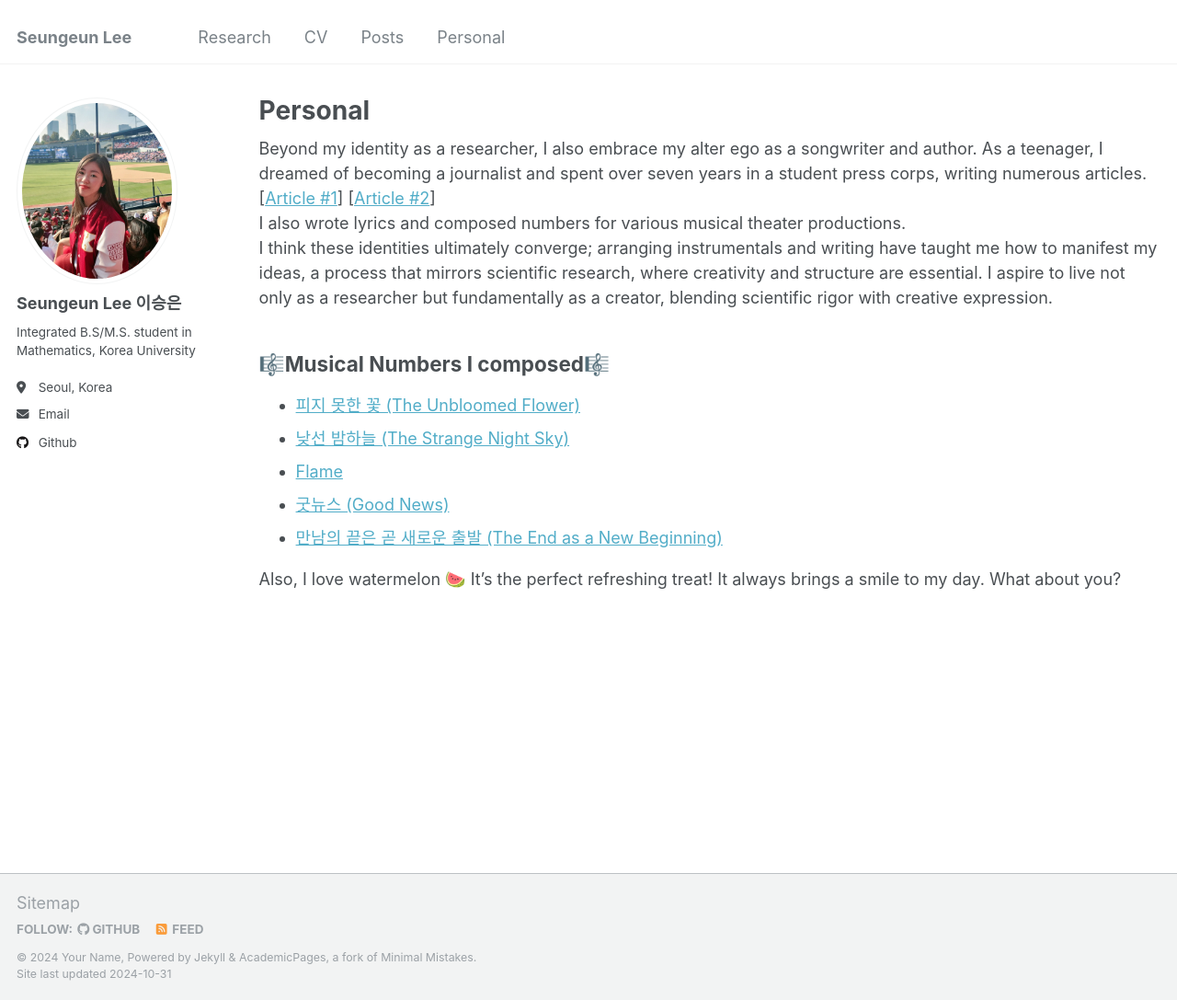
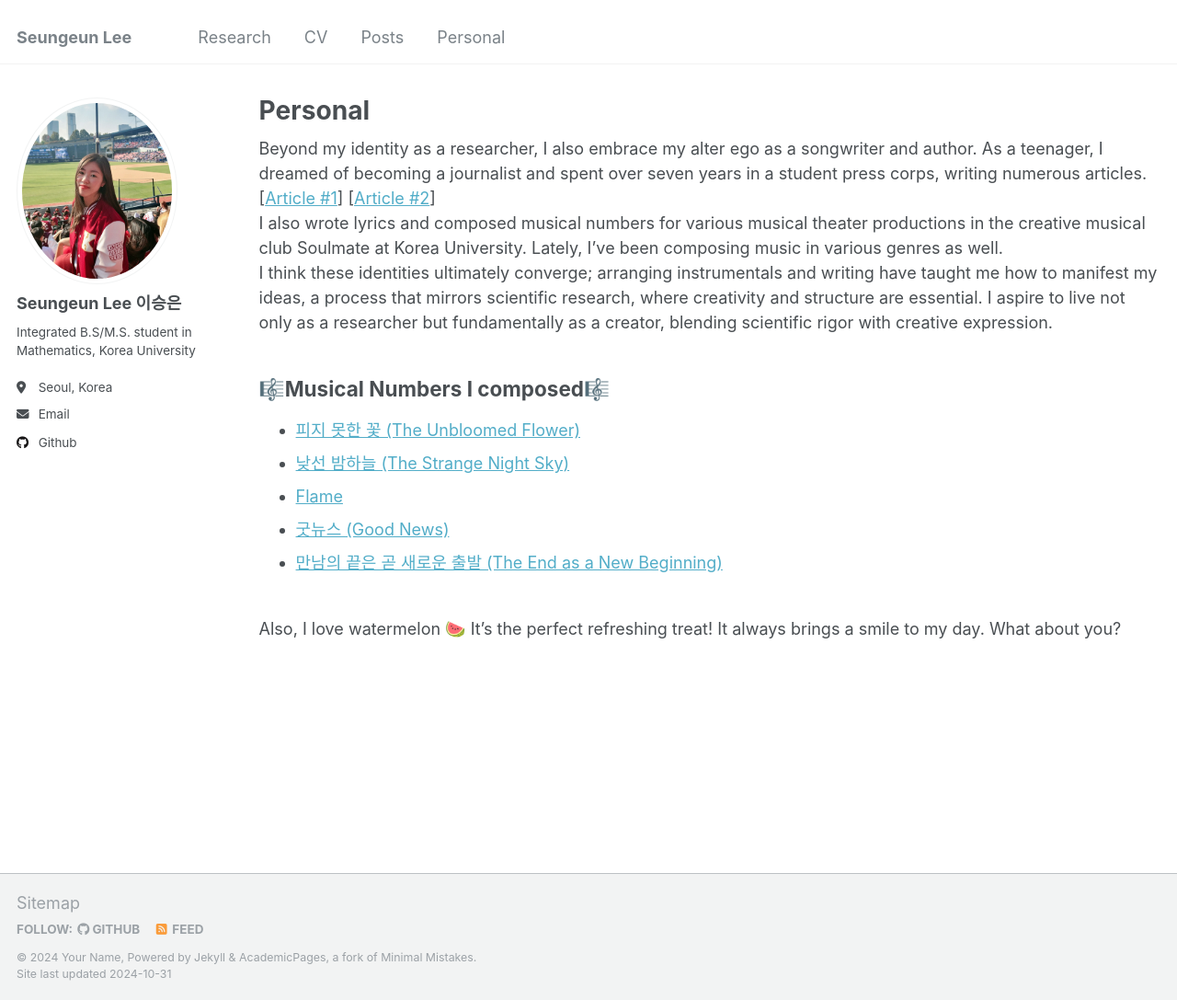
Before and after one commit to duneag2/duneag2.github.io, a Jekyll site: the page built from _pages/personal.html, in a window 1280 px wide and 1087 px high. Shown: the whole window at 92% size. Built offline with Jekyll 4.4.1, drawn with Linux system fonts in a browser that asks for light colours.

Commit message:
Update personal.html

```diff
--- a/_pages/personal.html
+++ b/_pages/personal.html
@@ -7,7 +7,7 @@ author_profile: true
 
 Beyond my identity as a researcher, I also embrace my alter ego as a songwriter and author. As a teenager, I dreamed of becoming a journalist and spent over seven years in a student press corps, writing numerous articles. [<a href="https://gnews.gg.go.kr/news/news_view.do?number=201805172049334124C083&s_code=C083&type_m=main">Article #1</a>] [<a href="https://gnews.gg.go.kr/news/news_view.do?number=201705231027425964C083&s_code=C083&type_m=main">Article #2</a>]
 <br>
-I also wrote lyrics and composed numbers for various musical theater productions.
+I also wrote lyrics and composed musical numbers for various musical theater productions in the creative musical club Soulmate at Korea University. Lately, I’ve been composing music in various genres as well.
 <br>
 I think these identities ultimately converge; arranging instrumentals and writing have taught me how to manifest my ideas, a process that mirrors scientific research, where creativity and structure are essential. I aspire to live not only as a researcher but fundamentally as a creator, blending scientific rigor with creative expression.
 
@@ -32,4 +32,5 @@ I think these identities ultimately converge; arranging instrumentals and writin
   </li>
 </ul>
 
+<br>
 Also, I love watermelon 🍉 It’s the perfect refreshing treat! It always brings a smile to my day. What about you?
```
